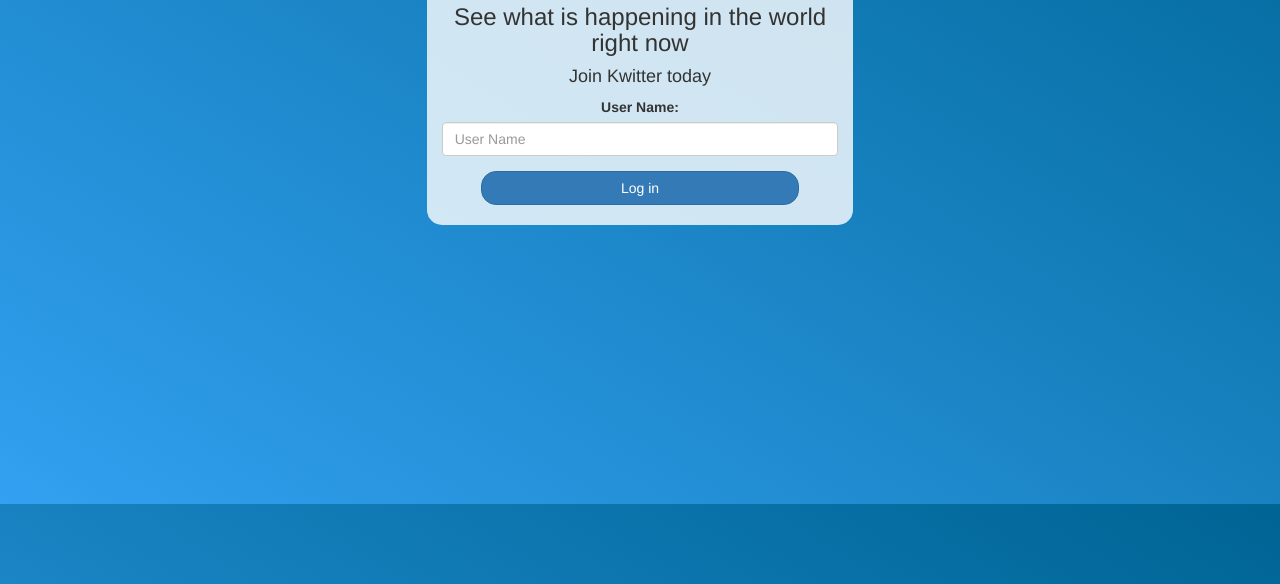
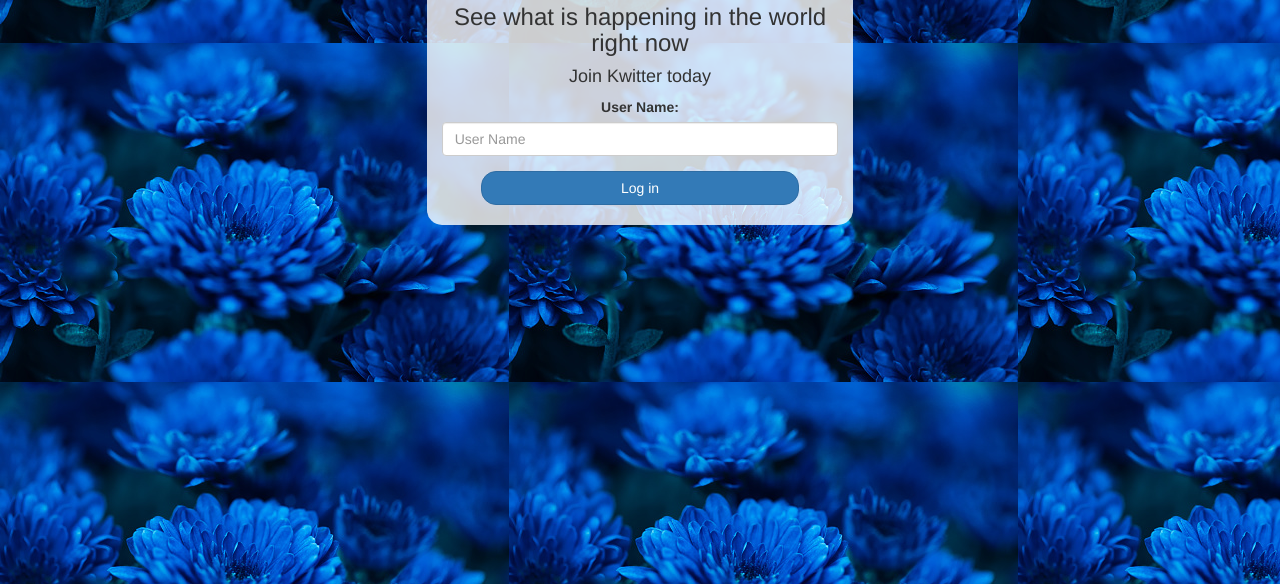
Before and after one commit to vihabhattad/Kwitter, a plain HTML site: page index.html in a window 1280 px wide. Shown: the part 296-880 px from the top of the page. Drawn offline with nearby package versions, Linux system fonts and the light colour scheme; a web font is replaced by a local one.

Commit message:
Add files via upload

```diff
--- a/style.css
+++ b/style.css
@@ -6,7 +6,7 @@
 
 body
 {
-background-image: linear-gradient(to right top, #33a0f1, #2591d9, #1882c1, #0a73aa, #006494);
+background-image: url("nice.jpg");
 }
 
 .header
```
Also changed, not shown: nice.jpg (added).
